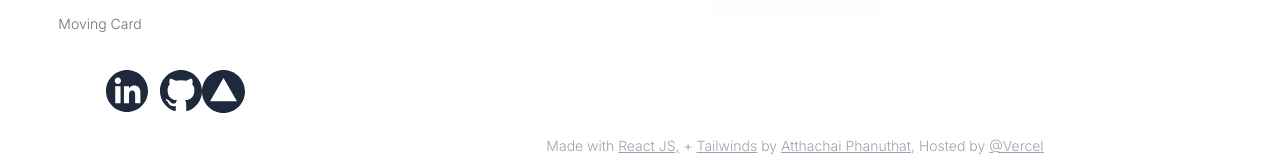
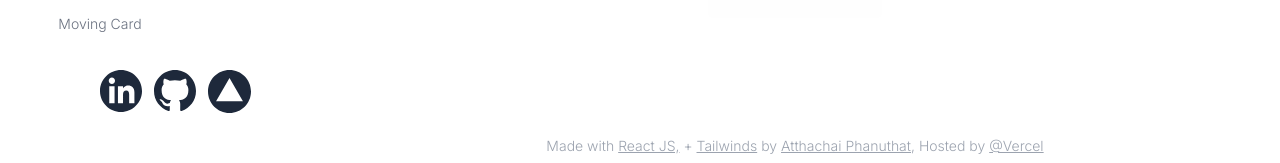
Before and after one commit to Atthachai1984/Atthachai-Portfolios, a Next.js app: page / in a window 1280 px wide. Shown: the part 598-761 px from the top of the page. Built offline with nearby package versions, Linux system fonts and the light colour scheme.

Commit message:
Fixed padding issue on the social icon set

```diff
--- a/app/components/navbar/index.tsx
+++ b/app/components/navbar/index.tsx
@@ -60,7 +60,7 @@ const Navigation = () => {
             {" "}
             <img src="/src/img/LinkedinB.svg" alt="Linkedin"></img>
           </a>
-          <a target="_blank" href="https://github.com/Atthachai1984">
+          <a target="_blank" href="https://github.com/Atthachai1984" className="pr-3">
             {" "}
             <img src="/src/img/GithubB.svg" alt="Github"></img>
           </a>
--- a/app/components/topnav/expand/index.tsx
+++ b/app/components/topnav/expand/index.tsx
@@ -57,7 +57,7 @@ const ExpandNav = () => {
             {" "}
             <img src="/src/img/LinkedinB.svg" alt="Linkedin"></img>
           </a>
-          <a target="_blank" href="https://github.com/Atthachai1984">
+          <a target="_blank" href="https://github.com/Atthachai1984" className="pr-3">
             {" "}
             <img src="/src/img/GithubB.svg" alt="Github"></img>
           </a>
```
